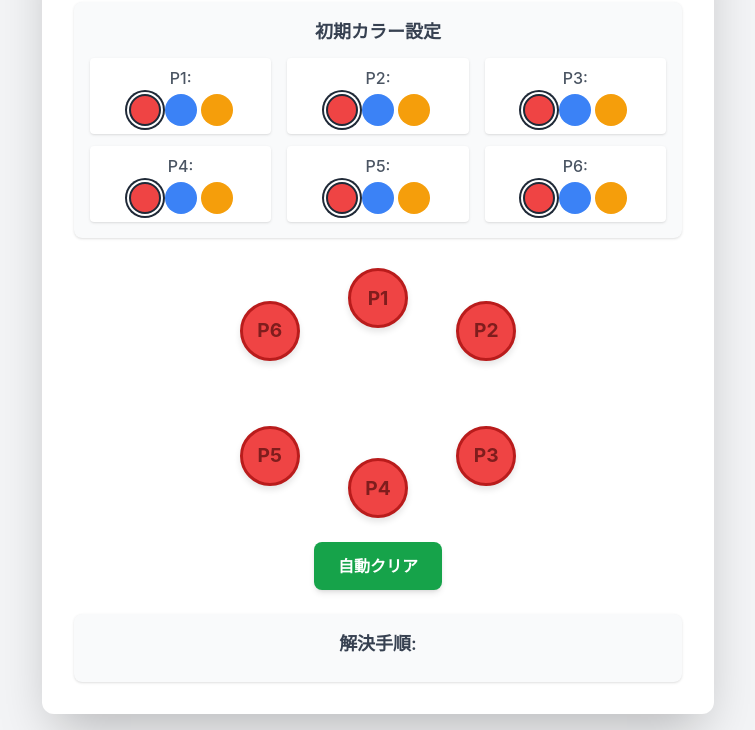
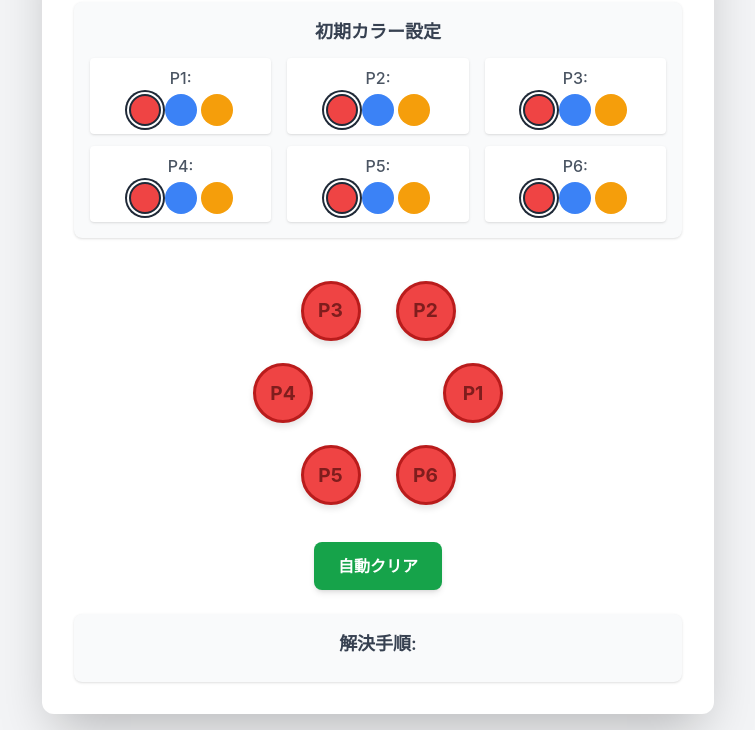
Before and after one commit to haribote3/hexagon_color_puzzle, a plain HTML site: page index.html in a window 1280 px wide. Shown: the part 106-836 px from the top of the page, without its empty margins (262-1017 px from the left). Drawn offline with nearby package versions, Linux system fonts and the light colour scheme.

Commit message:
Update index.html
レイアウトの変更

```diff
--- a/index.html
+++ b/index.html
@@ -24,8 +24,7 @@
             box-shadow: 0 4px 6px rgba(0,0,0,0.1);
         }
         .vertex:hover:not(.disabled) {
-            transform: scale(1.1);
-            box-shadow: 0 6px 12px rgba(0,0,0,0.15);
+            transform: scale(1.1) translate(-50%, -50%); /* Keep translate for hover if originally applied */
         }
         .vertex.disabled {
             opacity: 0.5;
@@ -35,17 +34,21 @@
         }
         .hexagon-container {
             position: relative;
-            width: 250px; /* Adjust as needed */
-            height: 250px; /* Adjust as needed */
+            width: 250px;
+            height: 250px;
             margin: 30px auto;
         }
-        /* Positioning vertices */
-        #vertex-0 { top: 0; left: 50%; transform: translateX(-50%); }
-        #vertex-1 { top: 25%; left: 93.3%; transform: translate(-50%, -50%); }
-        #vertex-2 { top: 75%; left: 93.3%; transform: translate(-50%, -50%); }
-        #vertex-3 { top: 100%; left: 50%; transform: translate(-50%, -100%); }
-        #vertex-4 { top: 75%; left: 6.7%; transform: translate(-50%, -50%); }
-        #vertex-5 { top: 25%; left: 6.7%; transform: translate(-50%, -50%); }
+        /* Positioning vertices for "edge at bottom" layout */
+        /* All vertices use transform: translate(-50%, -50%) for centering at top/left coordinates */
+        /* Calculated for a radius that keeps vertices within the container */
+        /* R_percent approx 38% ( (ContainerRadius - VertexRadius) / ContainerRadius * 50% ) */
+        /* P1 (vertex-0) is right-most */
+        #vertex-0 { top: 50%;    left: 88%;    transform: translate(-50%, -50%); } /* Right */
+        #vertex-1 { top: 17.1%;  left: 69%;    transform: translate(-50%, -50%); } /* Top-Right */
+        #vertex-2 { top: 17.1%;  left: 31%;    transform: translate(-50%, -50%); } /* Top-Left */
+        #vertex-3 { top: 50%;    left: 12%;    transform: translate(-50%, -50%); } /* Left */
+        #vertex-4 { top: 82.9%;  left: 31%;    transform: translate(-50%, -50%); } /* Bottom-Left */
+        #vertex-5 { top: 82.9%;  left: 69%;    transform: translate(-50%, -50%); } /* Bottom-Right */
 
         /* Color classes */
         .bg-red-custom { background-color: #ef4444; color: #7f1d1d; border-color: #b91c1c; }
@@ -101,10 +104,6 @@
             </button>
         </div>
 
-        <!-- <div id="message-area" class="text-center min-h-[50px] p-3 bg-indigo-100 text-indigo-700 rounded-lg shadow">
-            初期カラーを設定してください。
-        </div> -->
-
         <div id="solution-area" class="mt-4 p-4 bg-gray-50 rounded-lg shadow max-h-60 overflow-y-auto">
             <h3 class="text-lg font-semibold text-gray-700 mb-2 text-center">解決手順:</h3>
             <div id="solution-steps" class="text-sm text-gray-600">
@@ -114,7 +113,7 @@
 
     <script>
         const NUM_VERTICES = 6;
-        const COLORS = ['red', 'blue', 'yellow']; // 0: red, 1: blue, 2: yellow
+        const COLORS = ['red', 'blue', 'yellow'];
         const COLOR_NAMES = ['赤', '青', '黄'];
         const COLOR_CLASSES = ['bg-red-custom', 'bg-blue-custom', 'bg-yellow-custom'];
 
@@ -123,12 +122,10 @@
         let lastClickedVertex = -1;
 
         const vertexElements = Array.from(document.querySelectorAll('.vertex'));
-        // const messageAreaElement = document.getElementById('message-area'); // Removed
         const solutionStepsElement = document.getElementById('solution-steps');
         const solveButton = document.getElementById('solve-button');
         const customColorSetupElement = document.getElementById('custom-color-setup').querySelector('.grid');
 
-        // --- Initial Color Setup UI ---
         function renderCustomColorSetup() {
             customColorSetupElement.innerHTML = '';
             for (let i = 0; i < NUM_VERTICES; i++) {
@@ -169,16 +166,15 @@
 
             renderCustomColorSetup();
             updateBoard();
-            resetGameProgress(); // No message needed
+            resetGameProgress();
         }
 
-        // --- Game Logic ---
         function resetGameProgress() {
             lastClickedVertex = -1;
             solutionStepsElement.innerHTML = '';
             solveButton.disabled = false;
             solveButton.classList.remove('opacity-50', 'cursor-not-allowed');
-            solveButton.textContent = '自動クリア'; // Reset button text if it was "解析中..."
+            solveButton.textContent = '自動クリア';
             vertexElements.forEach(v => v.classList.remove('disabled'));
         }
 
@@ -203,7 +199,6 @@
 
         function handleVertexClick(index) {
             if (index === lastClickedVertex) {
-                // No messageArea to display "同じ頂点を連続して選択できません。"
                 console.warn('Cannot select the same vertex consecutively.');
                 return;
             }
@@ -216,9 +211,6 @@
 
             lastClickedVertex = index;
             updateBoard();
-
-            // No explicit win message here. User sees colors are the same.
-            // checkWin() is still used by solver.
         }
 
         function checkWin() {
@@ -236,10 +228,8 @@
             });
         });
 
-        // --- Solver Logic (BFS) ---
         async function solveGame() {
             if (checkWin()) {
-                // messageAreaElement.textContent = '既に全ての頂点の色が同じです。'; // Removed
                 solutionStepsElement.innerHTML = '<div class="text-center">既にクリア状態です。</div>';
                 return;
             }
@@ -247,7 +237,6 @@
             solveButton.disabled = true;
             solveButton.classList.add('opacity-50', 'cursor-not-allowed');
             solveButton.textContent = '解析中...';
-            // messageAreaElement.textContent = '最適な手順を探索しています...'; // Removed
             solutionStepsElement.innerHTML = '<div class="text-center">探索中...</div>';
 
             await new Promise(resolve => setTimeout(resolve, 50));
@@ -269,7 +258,6 @@
                 iterations++;
                 if (iterations > MAX_ITERATIONS) {
                     console.error("Solver exceeded max iterations.");
-                    // messageAreaElement.textContent = '解析が複雑すぎるか、解がないため中断しました。'; // Removed
                     solutionStepsElement.innerHTML = '<div class="text-center text-red-500">解を見つけられませんでした。盤面を確認してください。</div>';
                     solveButton.disabled = false;
                     solveButton.classList.remove('opacity-50', 'cursor-not-allowed');
@@ -311,10 +299,8 @@
             solveButton.textContent = '自動クリア';
 
             if (solutionPath) {
-                // messageAreaElement.textContent = `解決策が見つかりました！ (${solutionPath.length}手で達成可能)`; // Removed
                 displaySolution(solutionPath);
             } else {
-                // messageAreaElement.textContent = '解決策が見つかりませんでした。'; // Removed
                 solutionStepsElement.innerHTML = '<div class="text-center text-red-500">現在の盤面からクリアする手順は見つかりませんでした。</div>';
             }
             solveButton.disabled = false;
@@ -337,11 +323,8 @@
 
         solveButton.addEventListener('click', solveGame);
 
-        // Initial setup on page load
         renderCustomColorSetup();
         initGame();
-        // No initial message to set in a messageArea
-
     </script>
 </body>
 </html>
```
